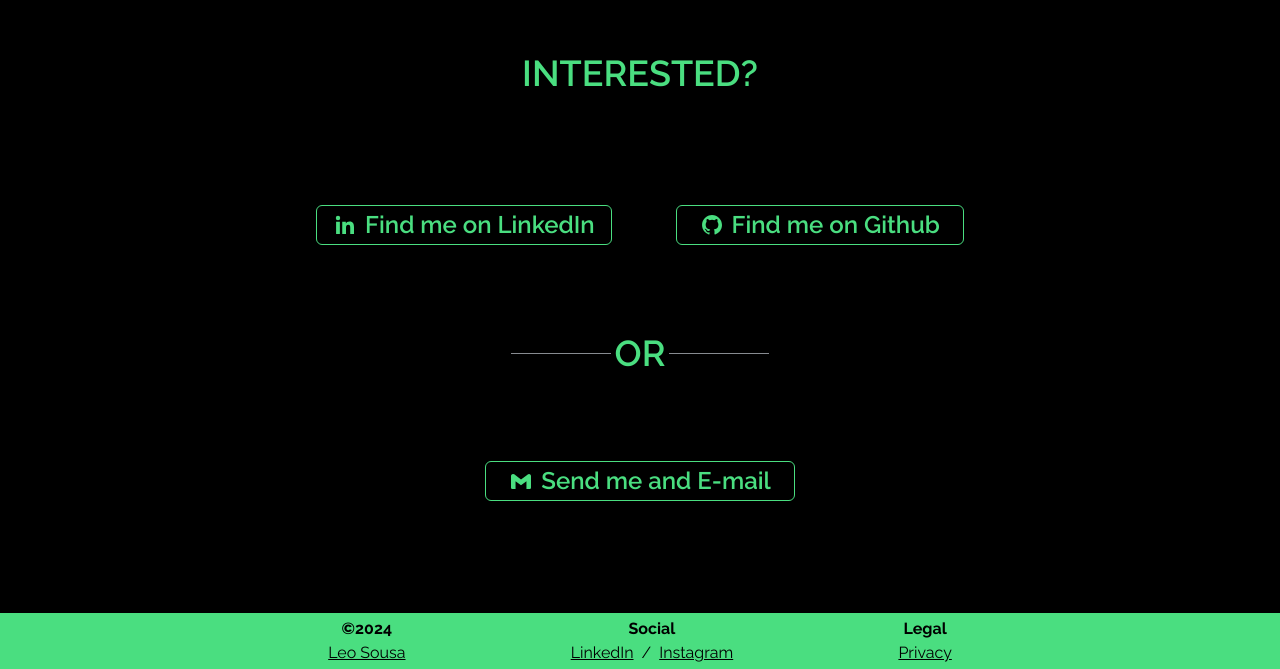
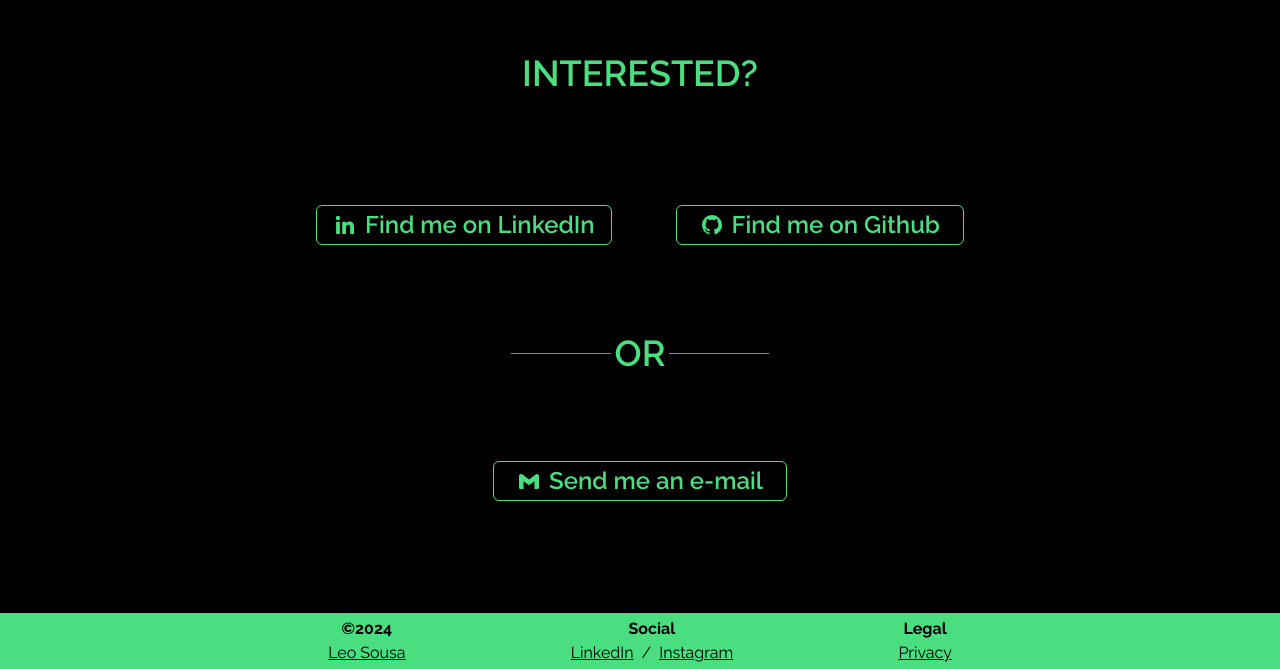
Before and after one commit to sousalmdev/portfoolio, a Next.js app: page / in a window 1280 px wide. Shown: the part 10392-11061 px from the top of the page. Built offline with nearby package versions, Linux system fonts and the light colour scheme.

Commit message:
Fix
send me AN email

```diff
--- a/app/components/contact.tsx
+++ b/app/components/contact.tsx
@@ -29,7 +29,7 @@ export const Contact = () => {
           <h2 className={`text-green-400 text-center py-2 text-base md:text-4xl font-semibold `}>OR</h2>
           <Divider width={100} />
           </div>
-          <Button as={Link}  fontSize={{base:'medium',md:'x-large',xl:'x-large'}} href={' mailto:leandromedeiros690@gmail.com'} border={'.5px solid rgb(74 222 128)'} bgColor={'black'} _hover={{bgColor:'black',color:'rgb 74 222 128'}} color={'rgb(74 222 128)'} paddingInline={{base:'23px'}} leftIcon={BiLogoGmail(Icon)}>Send me and E-mail</Button>
+          <Button as={Link}  fontSize={{base:'medium',md:'x-large',xl:'x-large'}} href={' mailto:leandromedeiros690@gmail.com'} border={'.5px solid rgb(74 222 128)'} bgColor={'black'} _hover={{bgColor:'black',color:'rgb 74 222 128'}} color={'rgb(74 222 128)'} paddingInline={{base:'23px'}} leftIcon={BiLogoGmail(Icon)}>Send me an e-mail</Button>
 
     </div>
   )
```
